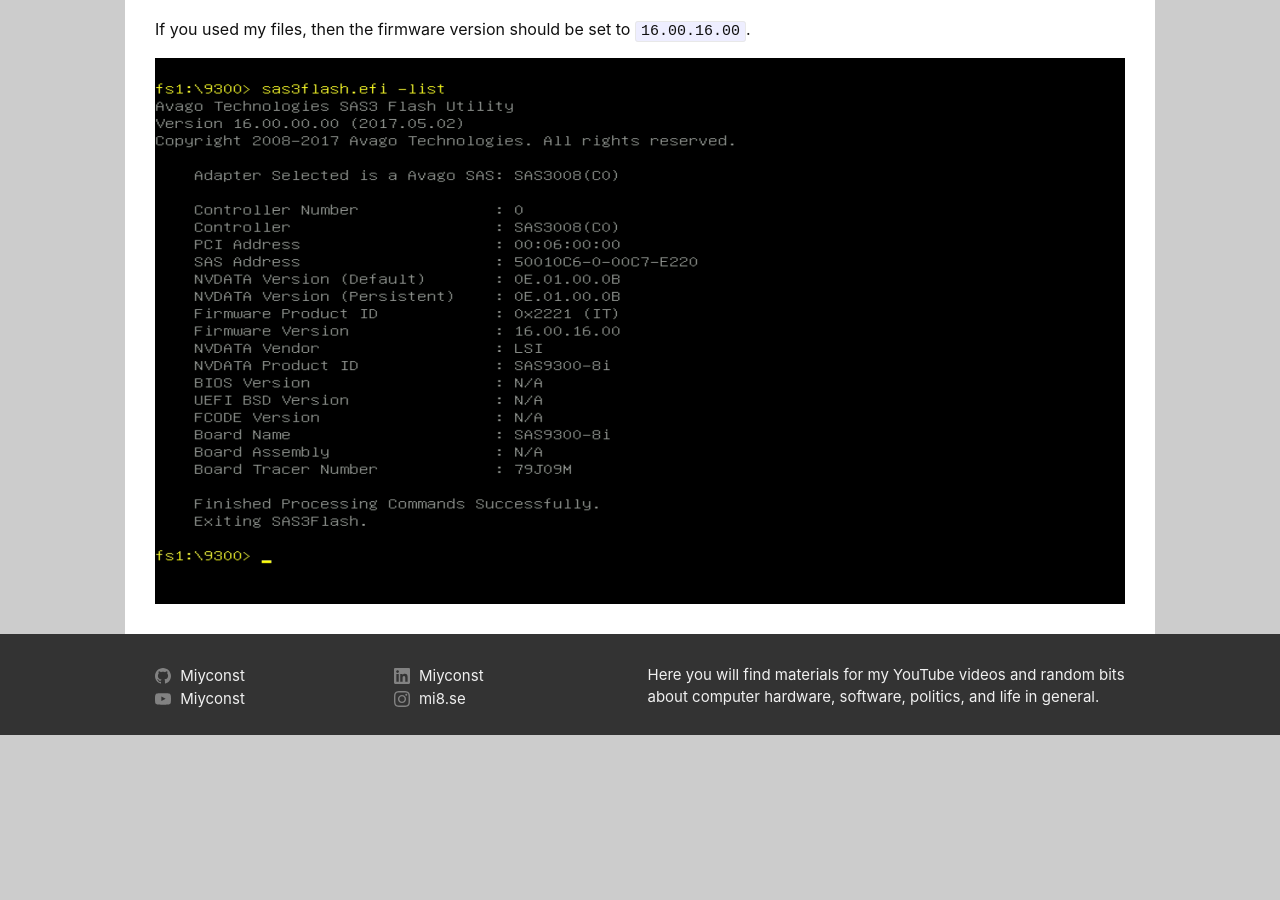
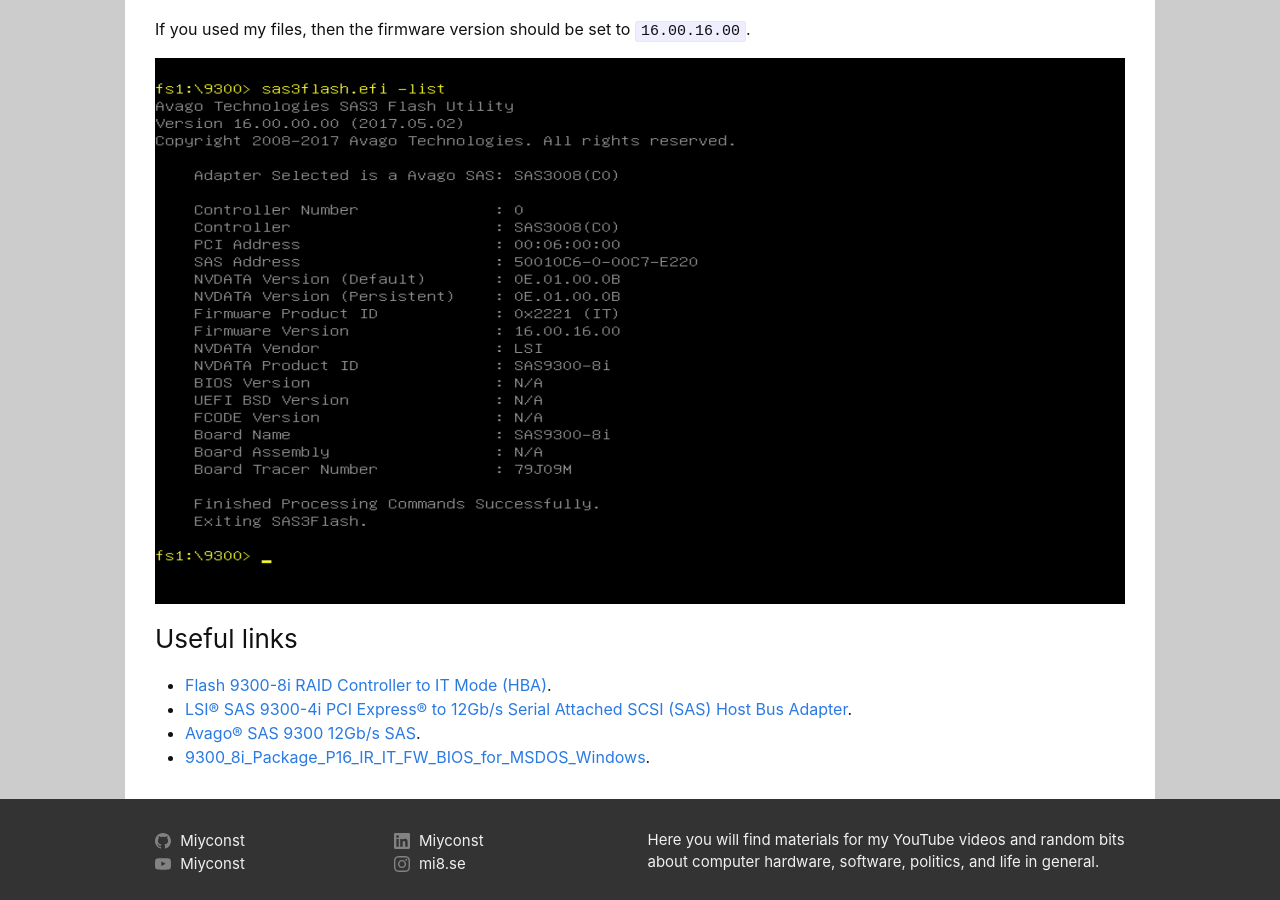
Before and after one commit to miyconst/miyconst.github.io, a Jekyll site: the page built from _posts/2026-04-24-lenovo-m1210.markdown, in a window 1280 px wide and 900 px high, scrolled down 8604 px. Built offline with Jekyll 4.4.1, drawn with Linux system fonts in a browser that asks for light colours; before the commit the page ends 9339 px from its top, so only the background shows below that.

Commit message:
Update 2026-04-24-lenovo-m1210.markdown

```diff
--- a/_posts/2026-04-24-lenovo-m1210.markdown
+++ b/_posts/2026-04-24-lenovo-m1210.markdown
@@ -156,3 +156,10 @@
 If you used my files, then the firmware version should be set to `16.00.16.00`.
 
 ![](/assets/2026-04-24-lenovo-m1210/step-07.png)
+
+### Useful links
+
+- [Flash 9300-8i RAID Controller to IT Mode (HBA)](https://github.com/EverLand1/9300-8i_IT-Mode).
+- [LSI® SAS 9300-4i PCI Express® to 12Gb/s Serial Attached SCSI (SAS) Host Bus Adapter](https://docs.broadcom.com/doc/12353310).
+- [Avago® SAS 9300 12Gb/s SAS](https://docs.broadcom.com/doc/12352000).
+- [9300_8i_Package_P16_IR_IT_FW_BIOS_for_MSDOS_Windows](https://www.broadcom.com/support/download-search?dk=9300_8i).
```
